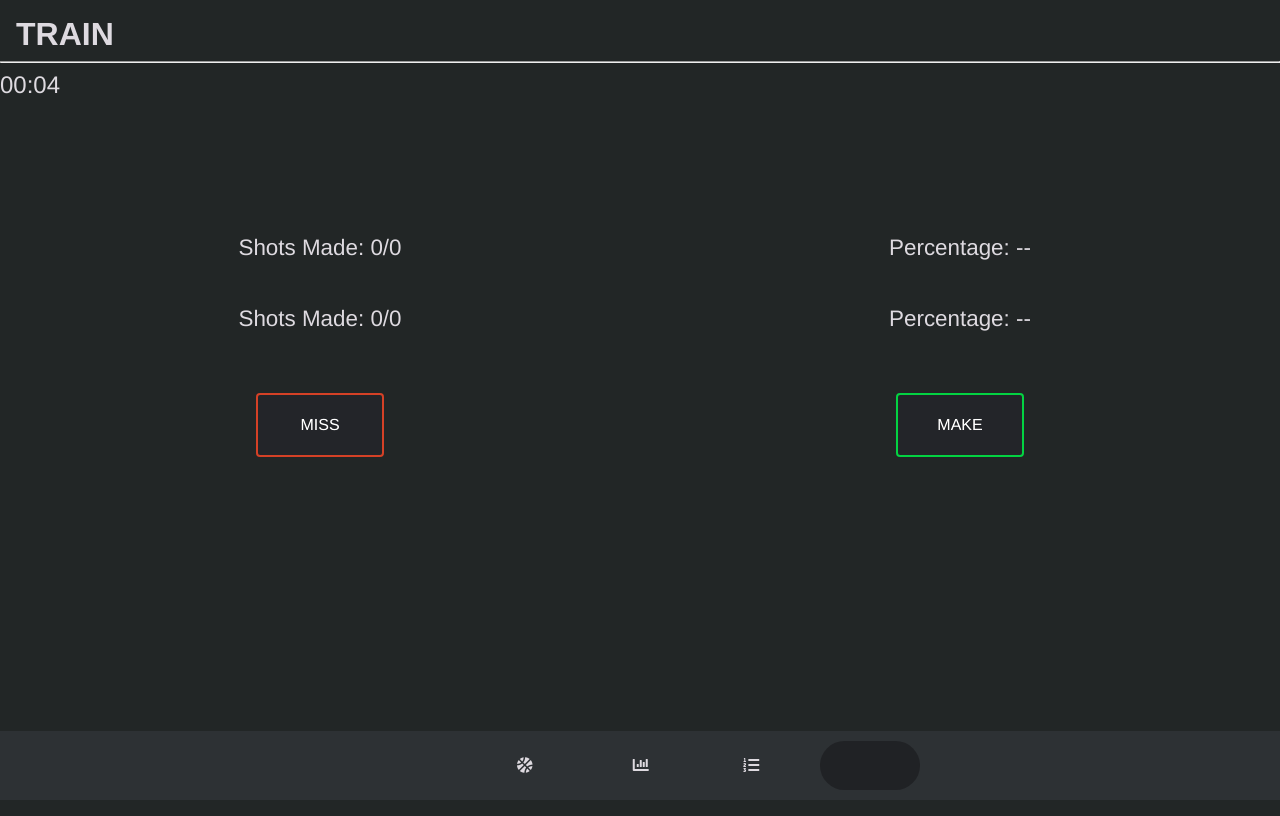
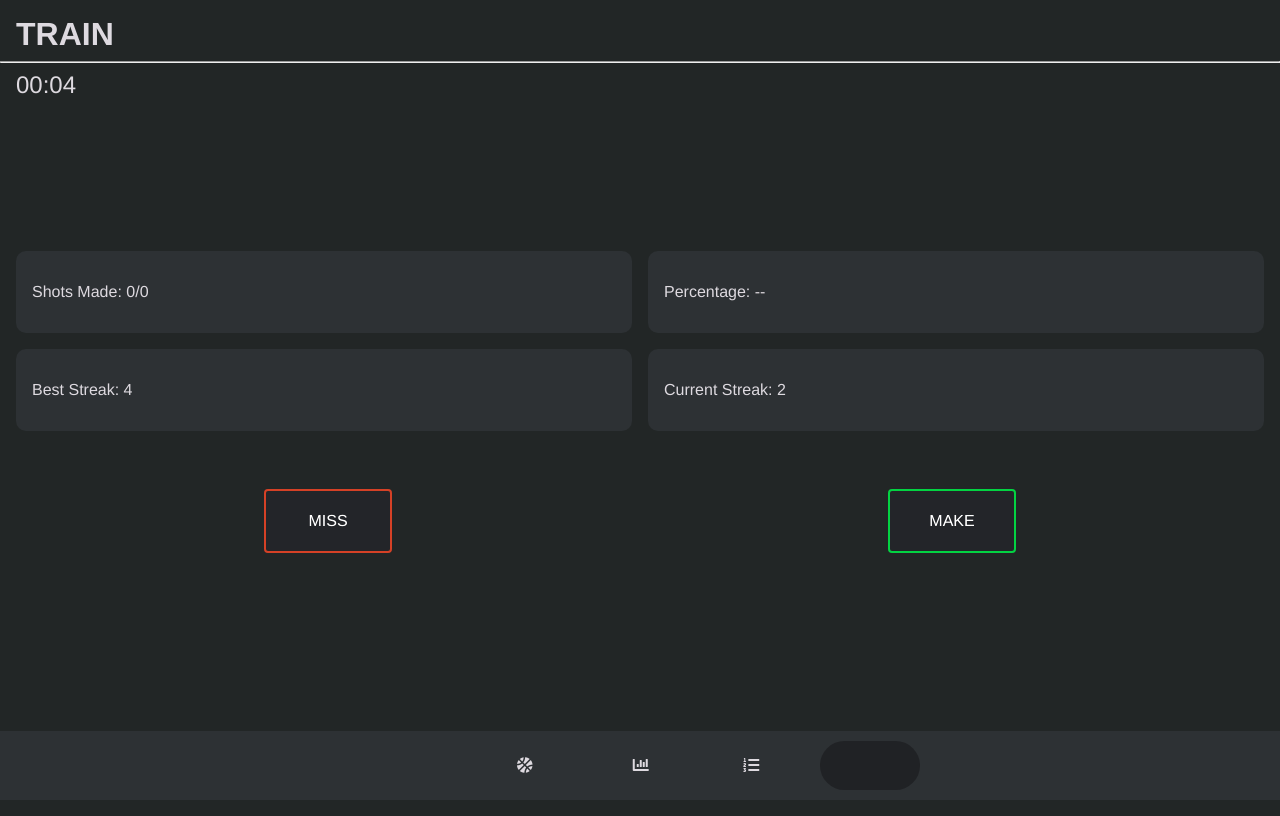
Before and after one commit to jaredami/shot-tracker, a React (Create React App) app: page / in a window 1280 px wide. Shown: the top 816 px of the page. Built offline with nearby package versions, Linux system fonts and the light colour scheme.

Commit message:
Add stat containers

```diff
--- a/src/components/Session.css
+++ b/src/components/Session.css
@@ -8,6 +8,7 @@
 
 .container {
   /* height: 100%; */
+  margin: 0 1rem;
   display: grid;
   grid-auto-rows: 1fr;
   grid-template-columns: 1fr;
@@ -18,23 +19,33 @@
     "stats"
     "make-miss";
 }
+
 .timer {
   font-size: 1.5rem;
   width: 4rem;
   grid-area: timer;
   place-items: center;
 }
+
 .stats {
   display: grid;
   grid-template-columns: 1fr 1fr;
   grid-template-rows: 1fr 1fr;
-  gap: 0px 0px;
+  gap: 1rem;
   grid-template-areas:
     ". ."
     ". .";
   grid-area: stats;
   place-items: center;
 }
+.stat-container {
+  background: var(--background-secondary);
+  border-radius: 10px;
+  padding: 1rem;
+  width: auto;
+  justify-self: stretch;
+}
+
 .make-miss {
   display: grid;
   grid-template-columns: 1fr 1fr;
--- a/src/components/Session.js
+++ b/src/components/Session.js
@@ -48,14 +48,20 @@ export default function Session(props) {
         </div>
       </div>
       <div className="stats">
-        <p className="session-stat">
-          Shots Made: {shotsMadeCount}/{shotsTakenCount}
-        </p>
-        <p className="session-stat">Percentage: {getPercentage()}</p>
-        <p className="session-stat">
-          Shots Made: {shotsMadeCount}/{shotsTakenCount}
-        </p>
-        <p className="session-stat">Percentage: {getPercentage()}</p>
+        <div className="stat-container">
+          <p className="stat">
+            Shots Made: {shotsMadeCount}/{shotsTakenCount}
+          </p>
+        </div>
+        <div className="stat-container">
+          <p className="stat">Percentage: {getPercentage()}</p>
+        </div>
+        <div className="stat-container">
+          <p className="stat">Best Streak: 4</p>
+        </div>
+        <div className="stat-container">
+          <p className="stat">Current Streak: 2</p>
+        </div>
       </div>
       <div className="make-miss">
         <button className="make-miss-btn miss-btn" onClick={() => handleMiss()}>
```
